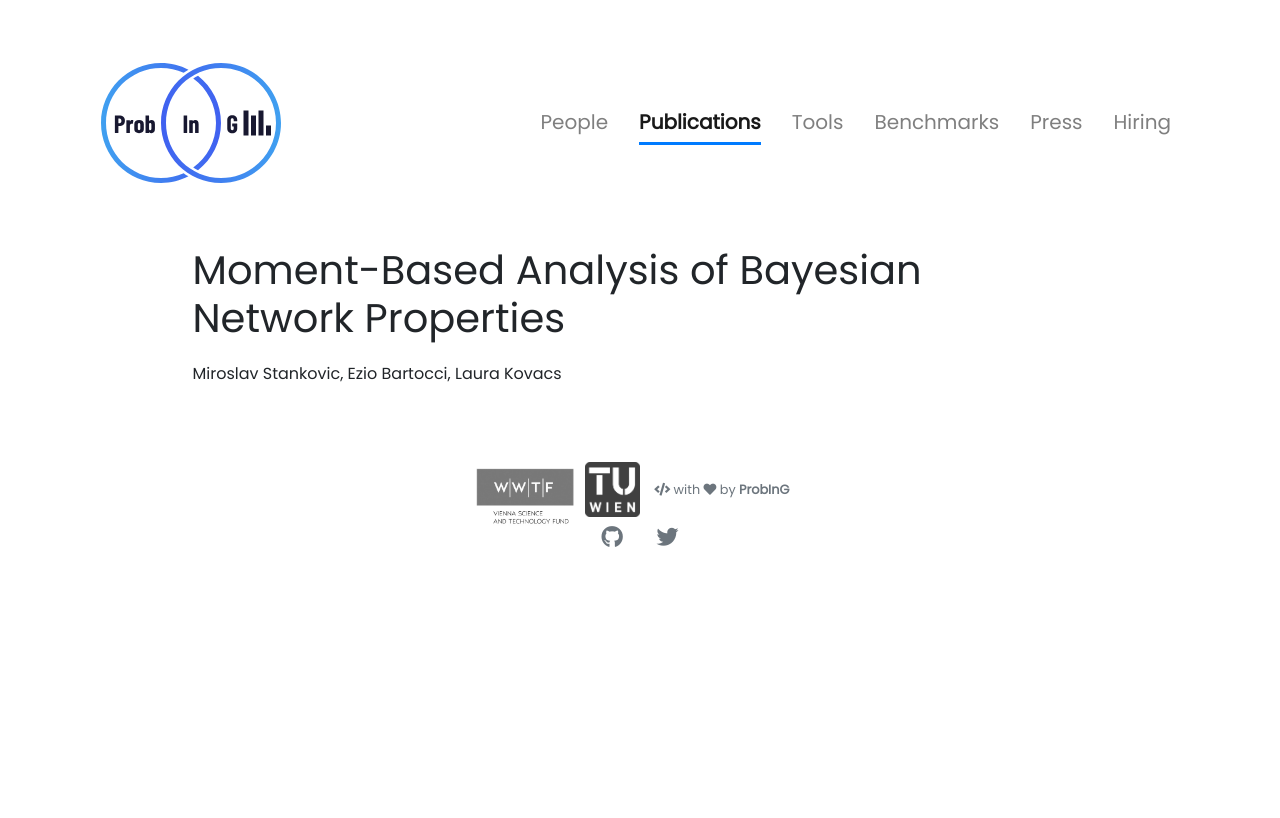
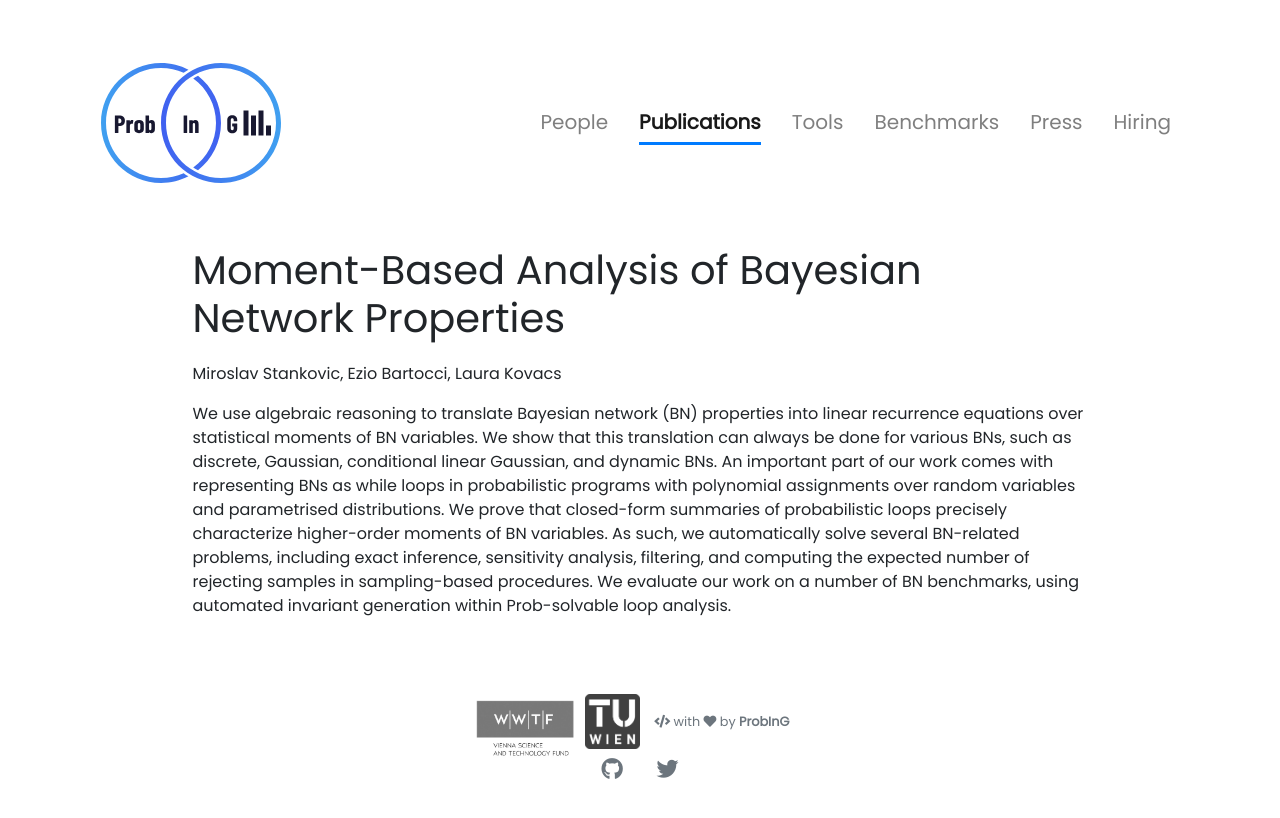
Before and after one commit to probing-lab/probing-lab.github.io, a Jekyll site: the page built from _publications/2021-12-28-tcs.md, in a window 1280 px wide. Shown: the top 818 px of the page. Built offline with Jekyll 4.4.1, drawn with Linux system fonts in a browser that asks for light colours; nearby versions of some CDN libraries; a script that is not in the unit is left out.

Commit message:
Update 2021-12-28-tcs.md

```diff
--- a/_publications/2021-12-28-tcs.md
+++ b/_publications/2021-12-28-tcs.md
@@ -3,7 +3,7 @@ title: Moment-Based Analysis of Bayesian Network Properties
 authors: [Miroslav Stankovic, Ezio Bartocci, Laura Kovacs]
 style: fill
 color: primary
-description:  We use algebraic reasoning to translate Bayesian network (BN) properties into linear recurrence equations over  statistical moments of BN variables.
+description:  We use algebraic reasoning to translate Bayesian network (BN) properties into linear recurrence equations over  statistical moments of BN variables. This paper is an extended version of our ICTAC 2020 paper.
 venue: Journal of Theoretical Computer Science
 ---
 
@@ -11,3 +11,5 @@ venue: Journal of Theoretical Computer Science
 # Moment-Based Analysis of Bayesian Network Properties
 
 Miroslav Stankovic, Ezio Bartocci, Laura Kovacs
+
+We use algebraic reasoning to translate Bayesian network (BN) properties into linear recurrence equations over  statistical moments of BN variables. We show that this translation can always be done for various BNs,  such as discrete, Gaussian, conditional linear Gaussian, and dynamic BNs. An important part of our work  comes with representing BNs as while loops in probabilistic programs with polynomial assignments over random variables and parametrised distributions. We prove that closed-form summaries of probabilistic loops precisely characterize higher-order moments of BN variables.  As such, we automatically solve several BN-related problems, including exact inference, sensitivity analysis, filtering, and computing the expected number of rejecting samples in sampling-based procedures. We evaluate our work on a number of BN benchmarks, using automated invariant generation within Prob-solvable loop analysis.
```
